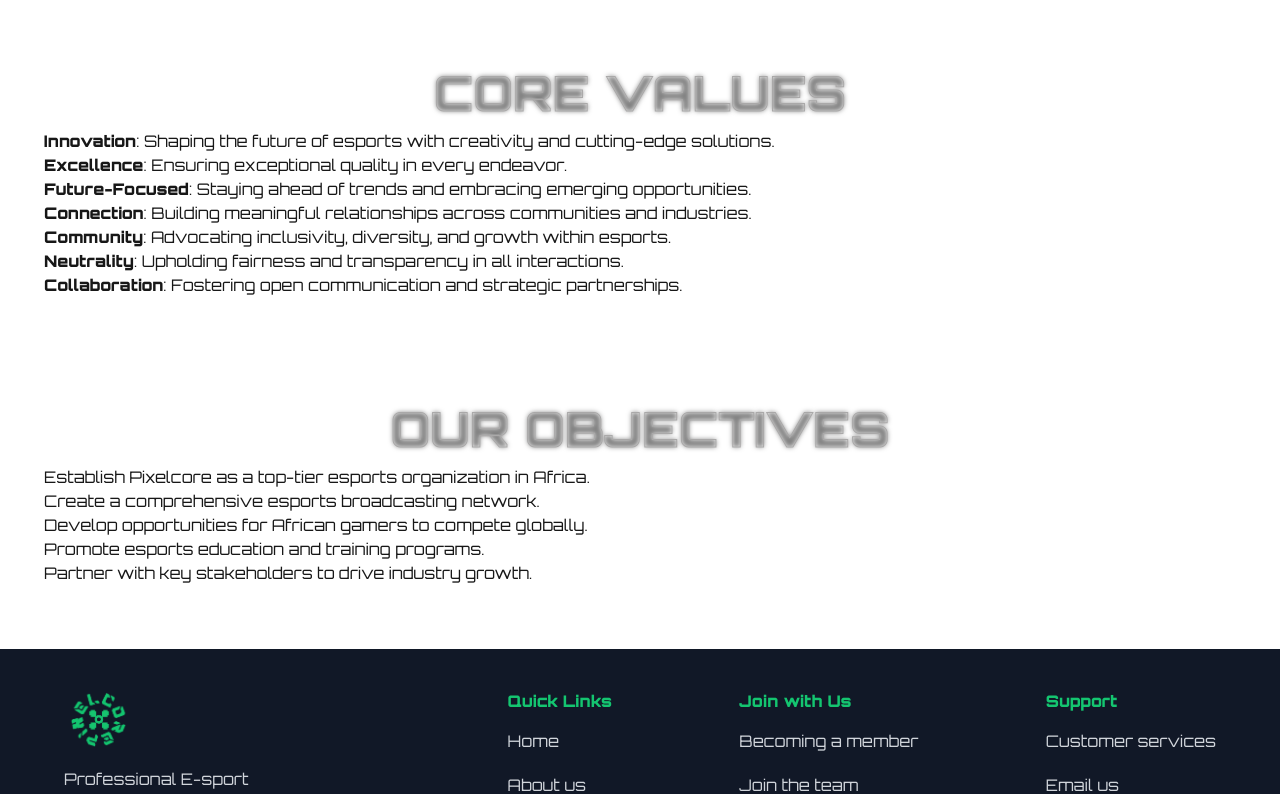
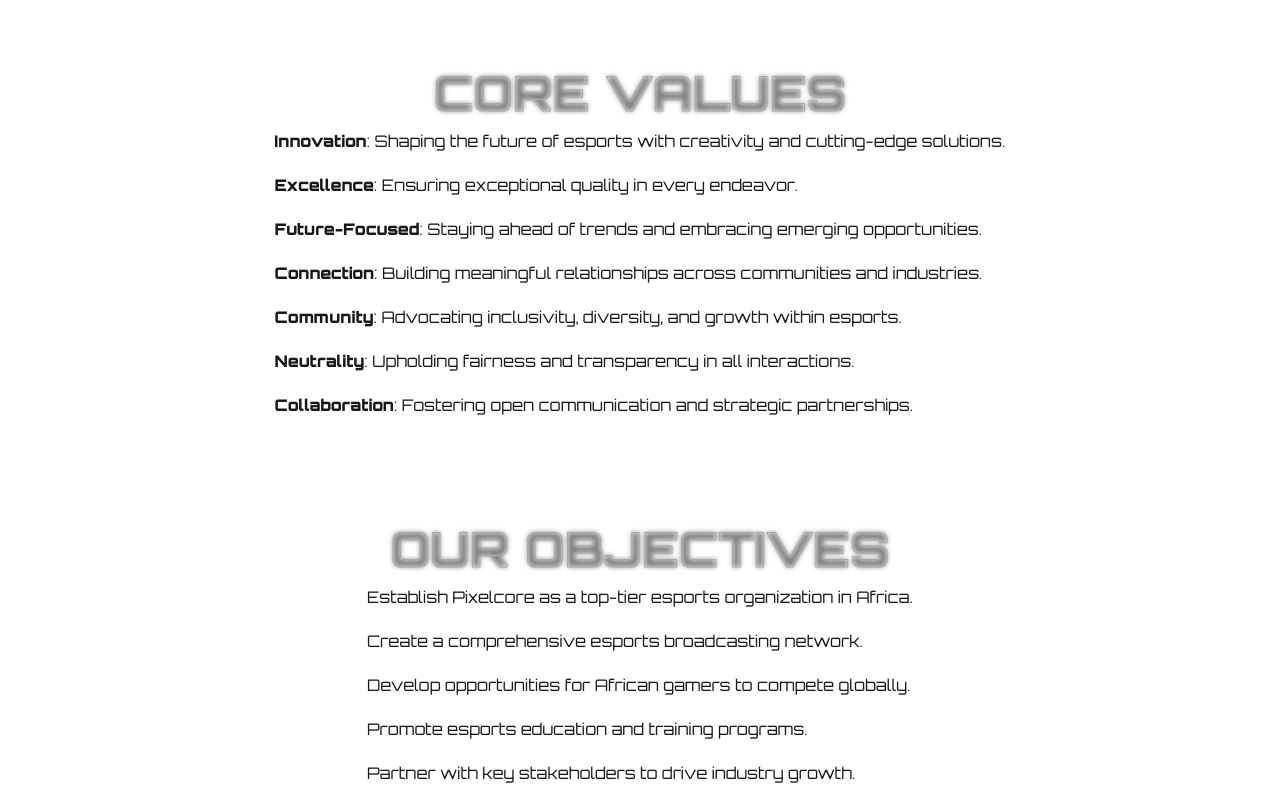
Before and after one commit to djtimog/pixelcore-gaming, a Next.js app: page /about in a window 1280 px wide. Shown: the part 2680-3474 px from the top of the page. Built offline with nearby package versions, Linux system fonts and the light colour scheme.

Commit message:
feat: improve layout of Core Values and Our Objectives sections for better readability

```diff
--- a/app/about/page.tsx
+++ b/app/about/page.tsx
@@ -118,8 +118,8 @@
         <p className="uppercase outlined-text text-3xl sm:text-4xl md:text-5xl text-center mb-3">
         Core Values
         </p>
-        <div className="space-y-3 sm:space-y-4 md:space-y-5">
-        <ul>
+        <div className="space-y-3 sm:space-y-4 md:space-y-5 max-w-max mx-auto">
+        <ul className="space-y-5">
             <li>
               <strong>Innovation</strong>: Shaping the future of esports with
               creativity and cutting-edge solutions.
@@ -155,8 +155,8 @@
         <p className="uppercase outlined-text text-3xl sm:text-4xl md:text-5xl text-center mb-3">
         Our Objectives
         </p>
-        <div className="space-y-3 sm:space-y-4 md:space-y-5">
-        <ol>
+        <div className="max-w-max mx-auto">
+        <ol className="space-y-5">
             <li>
               Establish Pixelcore as a top-tier esports organization in Africa.
             </li>
```
